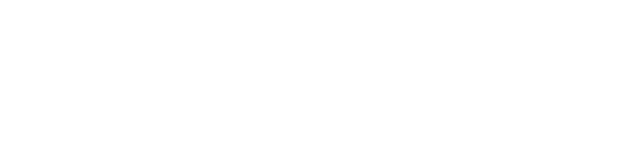
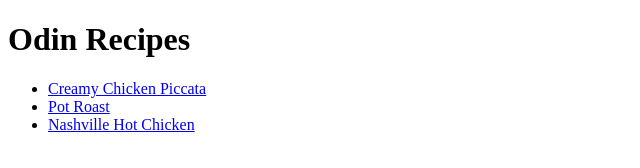
Before and after one commit to Y-igyu/odin-recipes, a plain HTML site: page index.html in a window 1280 px wide. Shown: the whole page, without its empty margins (0-640 px from the left). Drawn offline with Linux system fonts and the light colour scheme.

Commit message:
Finished index.html and added recipes html's

```diff
--- a/index.html
+++ b/index.html
@@ -6,6 +6,11 @@
     <title>Odin Recipes</title>
 </head>
 <body>
-
+    <h1>Odin Recipes</h1>
+    <ul>
+        <li><a href="recipes/pasta.html">Creamy Chicken Piccata</a></li>
+        <li><a href="recipes/roast.html">Pot Roast</a></li>
+        <li><a href="recipes/chicken.html">Nashville Hot Chicken</a></li>
+    </ul>
 </body>
 </html>
```
Also changed, not shown: recipes/chicken.html (added), recipes/pasta.html (added), recipes/roast.html (added).
